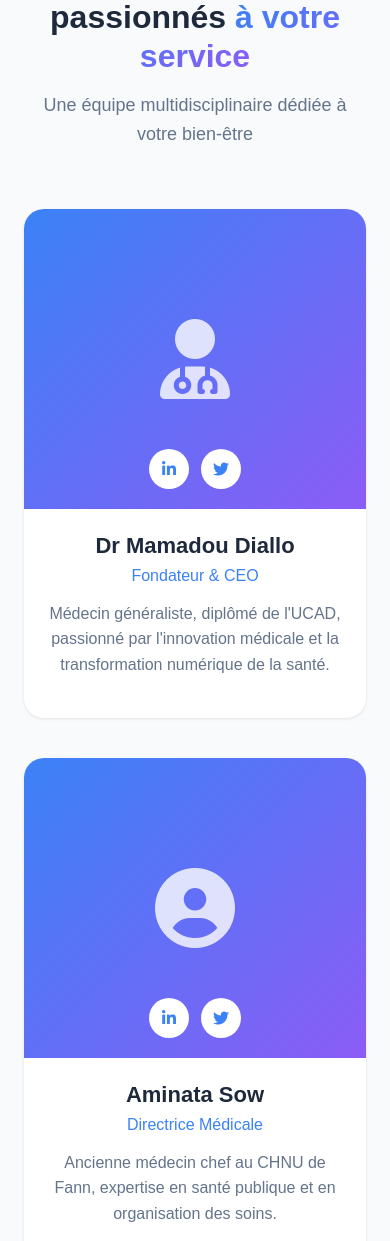
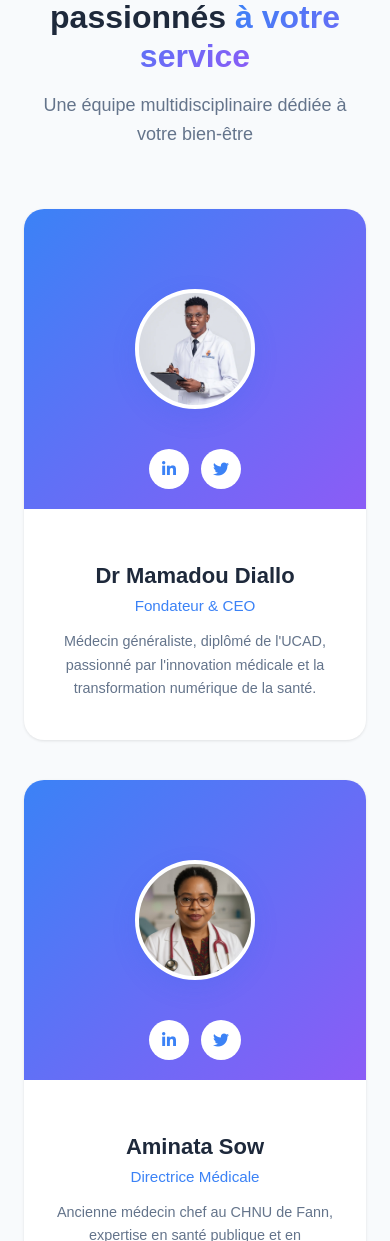
Before and after one commit to Amadou121/sama-docteur, a PHP site: page /apropos.php in a window 390 px wide. Shown: the part 5259-6500 px from the top of the page. Run offline with PHP 8.4, Linux system fonts and the light colour scheme; some libraries are stand-ins or nearby versions.

Commit message:
notre-equipe

```diff
--- a/apropos.php
+++ b/apropos.php
@@ -166,7 +166,7 @@ include 'includes/header.php';
             <div class="team-member">
                 <div class="member-image">
                     <div class="member-avatar">
-                        <i class="fas fa-user-md"></i>
+                        <img src="assets/images/Mamadou Diallo.jpg" alt="Dr Mamadou Diallo">
                     </div>
                     <div class="member-social">
                         <a href="#"><i class="fab fa-linkedin-in"></i></a>
@@ -182,7 +182,7 @@ include 'includes/header.php';
             <div class="team-member">
                 <div class="member-image">
                     <div class="member-avatar">
-                        <i class="fas fa-user-circle"></i>
+                        <img src="assets/images/Aminata Sow.jpg" alt="Aminata Sow">
                     </div>
                     <div class="member-social">
                         <a href="#"><i class="fab fa-linkedin-in"></i></a>
@@ -198,11 +198,11 @@ include 'includes/header.php';
             <div class="team-member">
                 <div class="member-image">
                     <div class="member-avatar">
-                        <i class="fas fa-laptop-code"></i>
+                        <img src="assets/images/Oumar Ndiaye.jpg" alt="Oumar Ndiaye">
                     </div>
                     <div class="member-social">
                         <a href="#"><i class="fab fa-linkedin-in"></i></a>
-                        <a href="#"><i class="fab fa-github"></i></a>
+                        <a href="#"><i class="fab fa-twitter"></i></a>
                     </div>
                 </div>
                 <div class="member-info">
--- a/assets/css/style.css
+++ b/assets/css/style.css
@@ -1353,3 +1353,137 @@ html, body {
         -webkit-overflow-scrolling: touch;
     }
 }
+
+/* ==================== TEAM SECTION ==================== */
+.team-member {
+    text-align: center;
+}
+
+.member-image {
+    margin-bottom: 30px;
+}
+
+.member-avatar {
+    width: 200px;
+    height: 200px;
+    margin: 0 auto 20px;
+    border-radius: 50%;
+    overflow: hidden;
+    background: var(--light-blue);
+    display: flex;
+    align-items: center;
+    justify-content: center;
+    box-shadow: 0 8px 25px rgba(37, 99, 235, 0.15);
+    border: 4px solid var(--white);
+    transition: all 0.3s ease;
+}
+
+.member-avatar:hover {
+    transform: scale(1.05);
+    box-shadow: 0 12px 35px rgba(37, 99, 235, 0.25);
+}
+
+.member-avatar img {
+    width: 100%;
+    height: 100%;
+    object-fit: cover;
+    object-position: center;
+}
+
+.member-avatar i {
+    font-size: 80px;
+    color: var(--primary-blue);
+}
+
+.member-social {
+    display: flex;
+    justify-content: center;
+    gap: 15px;
+    margin-top: 20px;
+}
+
+.member-social a {
+    display: inline-flex;
+    align-items: center;
+    justify-content: center;
+    width: 40px;
+    height: 40px;
+    border-radius: 50%;
+    background: var(--light-blue);
+    color: var(--primary-blue);
+    transition: all 0.3s ease;
+}
+
+.member-social a:hover {
+    background: var(--primary-blue);
+    color: var(--white);
+    transform: translateY(-3px);
+}
+
+.member-info {
+    padding: 0 15px;
+}
+
+.member-info h3 {
+    font-size: 1.3rem;
+    font-weight: 600;
+    margin-bottom: 8px;
+    color: var(--text-primary);
+}
+
+.member-role {
+    display: block;
+    color: var(--primary-blue);
+    font-weight: 600;
+    margin-bottom: 15px;
+    font-size: 0.95rem;
+}
+
+.member-info p {
+    color: var(--text-secondary);
+    font-size: 0.95rem;
+    line-height: 1.6;
+}
+
+@media (max-width: 768px) {
+    .member-avatar {
+        width: 150px;
+        height: 150px;
+    }
+
+    .member-avatar i {
+        font-size: 60px;
+    }
+
+    .member-info h3 {
+        font-size: 1.1rem;
+    }
+}
+
+@media (max-width: 576px) {
+    .member-avatar {
+        width: 120px;
+        height: 120px;
+    }
+
+    .member-avatar i {
+        font-size: 50px;
+    }
+
+    .member-social {
+        gap: 12px;
+    }
+
+    .member-social a {
+        width: 35px;
+        height: 35px;
+    }
+
+    .member-info h3 {
+        font-size: 1rem;
+    }
+
+    .member-info p {
+        font-size: 0.9rem;
+    }
+}
```
Also changed, not shown: assets/images/Aminata Sow.jpg (added), assets/images/Mamadou Diallo.jpg (added), assets/images/Oumar Ndiaye.jpg (added).
